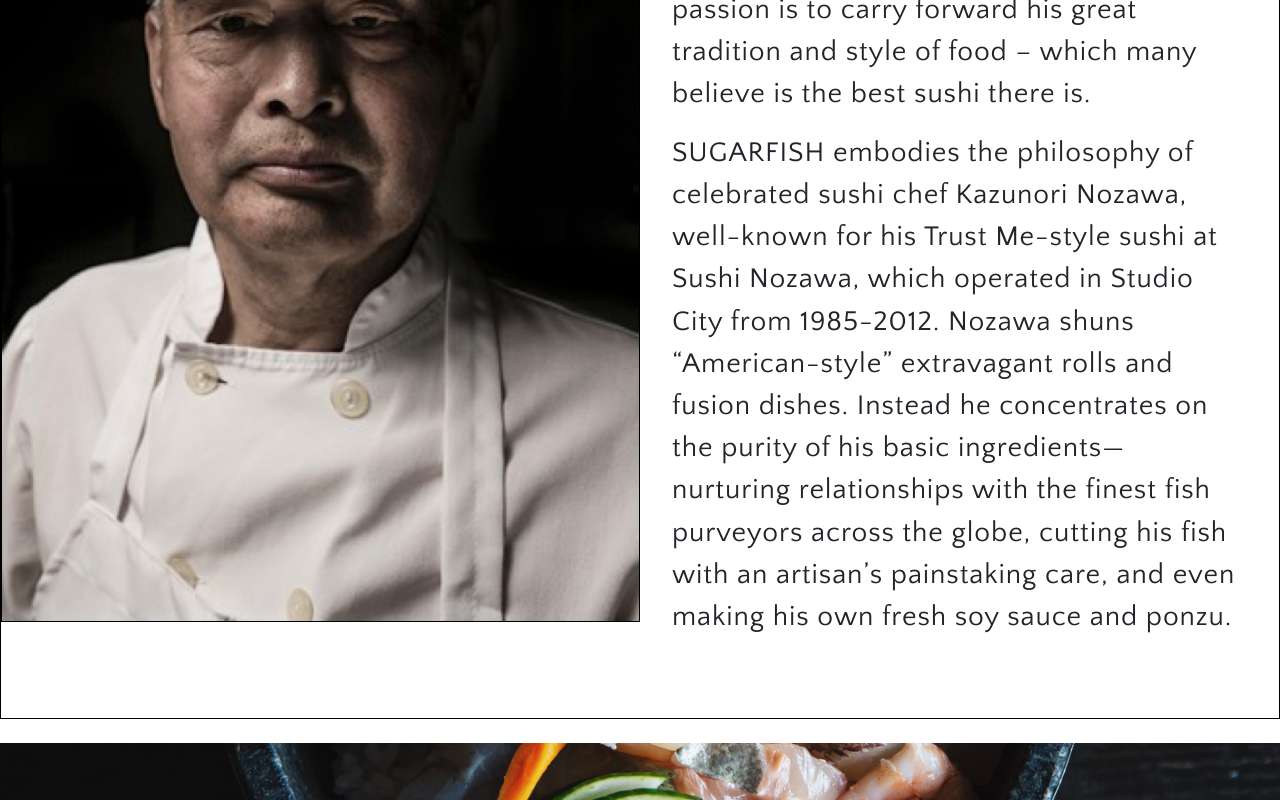
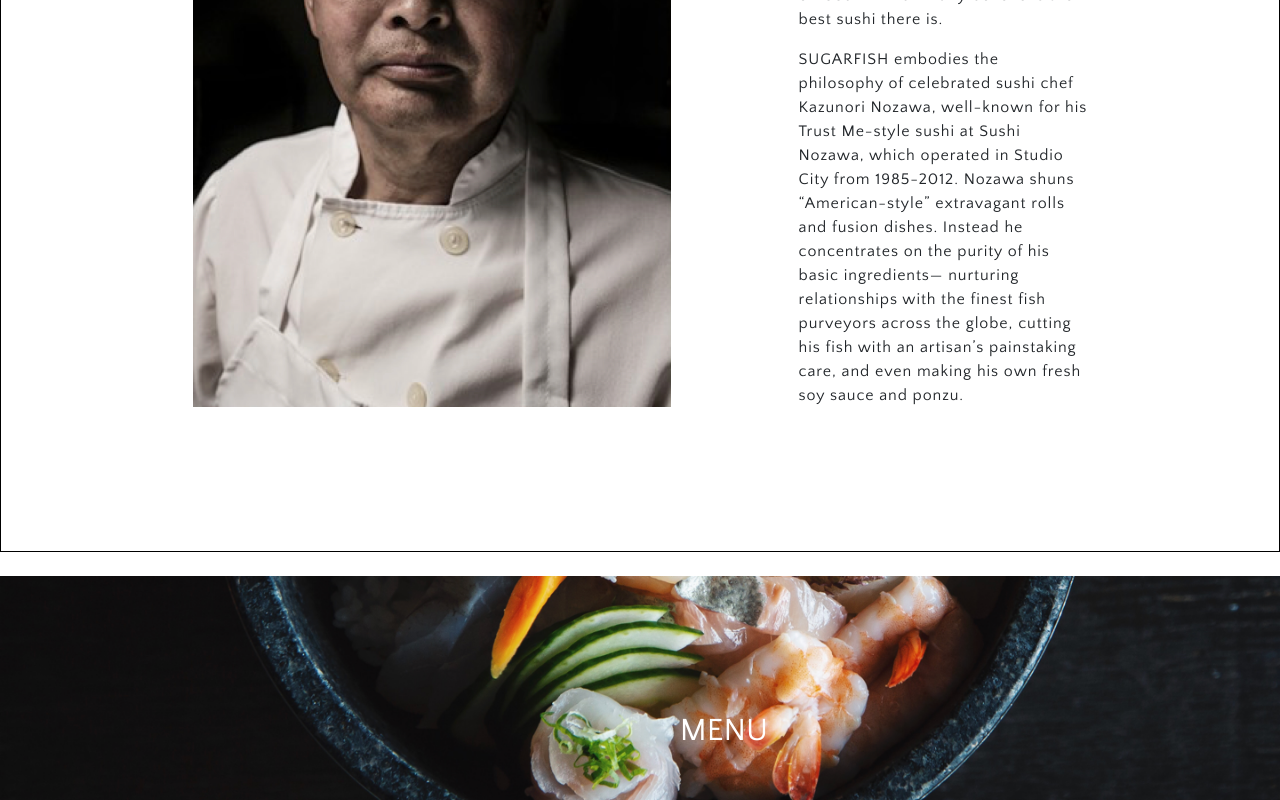
Before and after one commit to makeespresso/sugarfish, a React (Create React App) app: page / in a window 1280 px wide. Shown: the part 1600-2400 px from the top of the page. Built offline with nearby package versions, Linux system fonts and the light colour scheme; a web font is replaced by a local one.

Commit message:
fix story page

```diff
--- a/src/App.css
+++ b/src/App.css
@@ -60,6 +60,7 @@ ul{
 .fish-logo {
   height: 84px;
   margin-top: 10px;
+  position: absolute;
 }
 
 .fish-logo img {
@@ -167,20 +168,10 @@ margin-left: 18px;
 
 /* * STORY * STORY * STORY * STORY * STORY * STORY * STORY * STORY */
 
-.story-page {
-  width: 100vw;
-  display: grid;
-  grid-template-columns: 1fr 1fr;
-  grid-template-rows: 1fr 3fr;
-  grid-row-gap: 18px;
-  border: 1px solid black;
-}
 
 .story-banner {
-width: 100%;
-grid-column-start: 1;
-grid-column-end: 3;
-position: relative;
+  width: 100%;
+  position: relative;
 }
 
 .story-banner img {
@@ -194,21 +185,31 @@ position: relative;
   z-index: 2;
   color: white;
 }
+.story-page {
+  width: 100vw;
+  border: 1px solid black;
+  display: flex;
+}
 
+.chef {
+  width: 100%;
+  margin: 0 auto;
+  box-sizing: border-box;
+  padding: 5% 5% 5% 15%;
+}
 .nozawa {
-  grid-row-start: 2;
-  border: 1px solid black;
-  width: 100%;
+/* width: 100%; */
+height: 85vh;
 }
 
 .story-text {
-  grid-row-start: 2;
   width: 100%;
-  font-size: 2.2vw;
+  font-size: 1em;
   letter-spacing: 0.9px;
-  padding: 10% 5%;
+  padding: 10% 15% 10% 5%;
   box-sizing: border-box;
   align-content: center;
+  margin: 0 auto;
 }
 
 /* * LOCATION * LOCATION * LOCATION * LOCATION * LOCATION * LOCATION  */
--- a/src/components/Story.jsx
+++ b/src/components/Story.jsx
@@ -2,17 +2,21 @@ import React from 'react';
 
 const Story = () => {
   return (
-    <div className="story-page">
+    <>
       <div className="banner story-banner">
         <h2 className="banner-title">OUR STORY</h2>
         <img className="banner-img" src="/img/desktop_view_story_banner.png" alt="a bunch of fish" />
       </div>
-      <img className="nozawa" src="/img/desktop_view_story_chef.png" alt="Mr. Nozawa" />
-      <div className="story-text">
-        <p>SUGARFISH by sushi nozawa, with multiple locations in USA, is a different kind of sushi dining experience. Our restaurants serve only traditional sushi of the highest quality based on Chef Nozawa’s style of sushi. Our passion is to carry forward his great tradition and style of food – which many believe is the best sushi there is.</p>
-        <p>SUGARFISH embodies the philosophy of celebrated sushi chef Kazunori Nozawa, well-known for his Trust Me-style sushi at Sushi Nozawa, which operated in Studio City from 1985-2012. Nozawa shuns “American-style” extravagant rolls and fusion dishes. Instead he concentrates on the purity of his basic ingredients— nurturing relationships with the finest fish purveyors across the globe, cutting his fish with an artisan’s painstaking care, and even making his own fresh soy sauce and ponzu.</p>
+      <div className="story-page">
+        <div className="chef">
+          <img className="nozawa" src="/img/desktop_view_story_chef.png" alt="Mr. Nozawa" />
+        </div>
+        <div className="story-text">
+          <p>SUGARFISH by sushi nozawa, with multiple locations in USA, is a different kind of sushi dining experience. Our restaurants serve only traditional sushi of the highest quality based on Chef Nozawa’s style of sushi. Our passion is to carry forward his great tradition and style of food – which many believe is the best sushi there is.</p>
+          <p>SUGARFISH embodies the philosophy of celebrated sushi chef Kazunori Nozawa, well-known for his Trust Me-style sushi at Sushi Nozawa, which operated in Studio City from 1985-2012. Nozawa shuns “American-style” extravagant rolls and fusion dishes. Instead he concentrates on the purity of his basic ingredients— nurturing relationships with the finest fish purveyors across the globe, cutting his fish with an artisan’s painstaking care, and even making his own fresh soy sauce and ponzu.</p>
+        </div>
       </div>
-    </div>
+    </>
   )
 }
 
```
